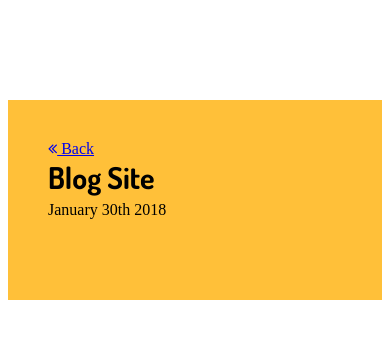
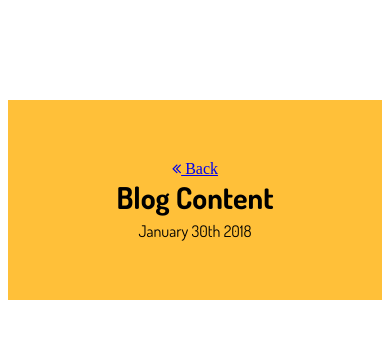
Before and after one commit to Ryan991/Sass-Assignment, a website: page blogcontent.html in a window 390 px wide. Drawn offline with Linux system fonts and the light colour scheme.

Commit message:
added responsive elements

```diff
--- a/blogcontent.html
+++ b/blogcontent.html
@@ -25,8 +25,12 @@ font-family: 'Roboto', sans-serif; -->
         <div class="blog-content-hero">
             <div class="font-container">
                 <a href="#"><i class="fa fa-angle-double-left" aria-hidden="true"></i> Back</a>
-                <h1 class='blog-page'>Blog Site</h1>
+                <h1 class='blog-page'>Blog Content</h1>
+                <div class="date-container">
+
+
                 <p class='date'>January 30th 2018</p>
+                </div>
             </div>
         </div>
     </body>
--- a/sass/_bloghero.scss
+++ b/sass/_bloghero.scss
@@ -15,10 +15,6 @@
     background: $secondarycolor;
 }
 
-@mixin other-hero {
-        height: 200px;
-        background: $secondarycolor;
-}
 
 
 .main-h1 {
@@ -41,16 +37,17 @@
 }
 
 .blog-content-hero {
-    @include other-hero
+    @include main-hero;
     margin-top: 100px;
 }
 
 .font-container {
-    padding: 40px;
+    padding: 60px;
 
     .date {
         margin-bottom: 10px;
         margin-top: 5px;
+        font-family: $title-font;
     }
 }
 
@@ -59,13 +56,20 @@
 
 @media (max-width: 800px) {
 
-    .font-container  h1{
+    .blog-content-hero {
+        text-align: center;
+    }
+
+    .font-container {
+        text-align: center;
+    }
+        .blog-page {
         font-size: 30px;
     }
-
-    .blog-page h1 {
-        font-size: 30px;
-    }
+        .main-h1 {
+            font-size: 30px;
+            text-align: center;
+        }
 
 
 
```
Also changed, not shown: css/index.css.
